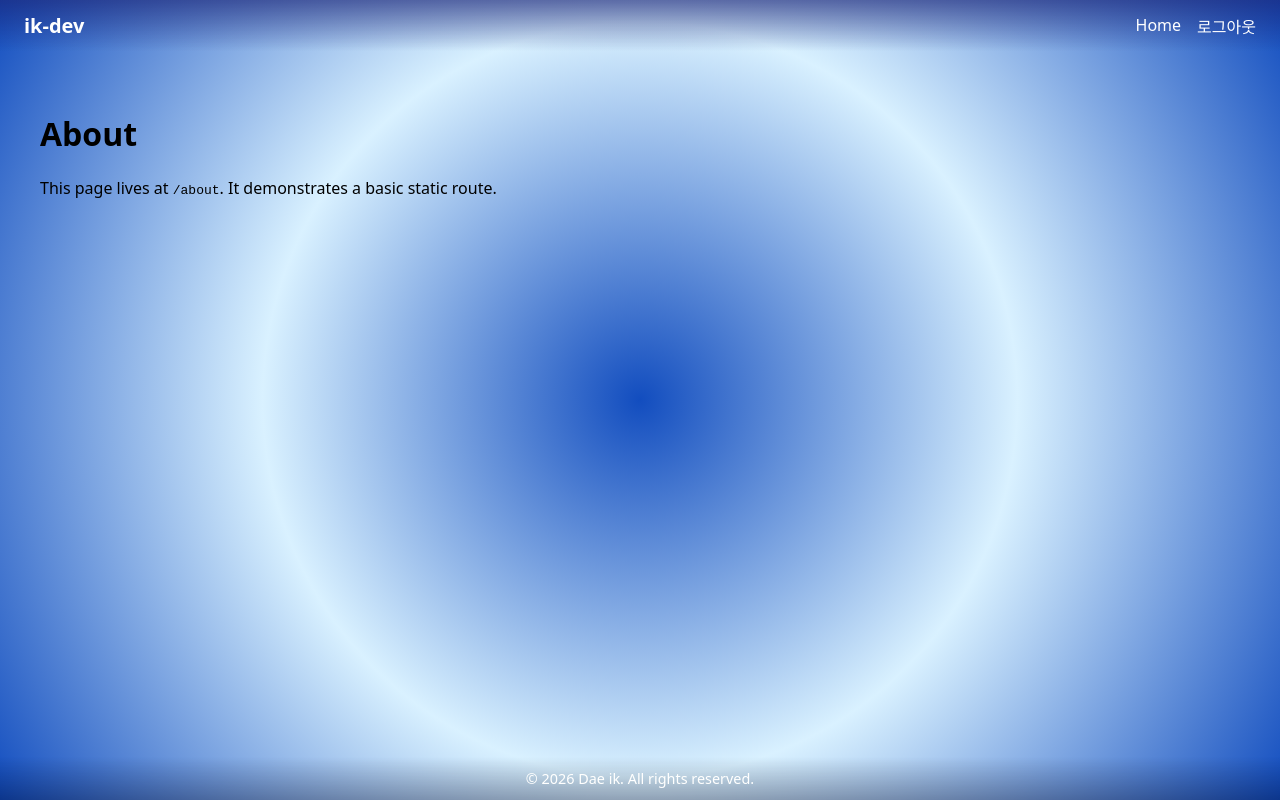
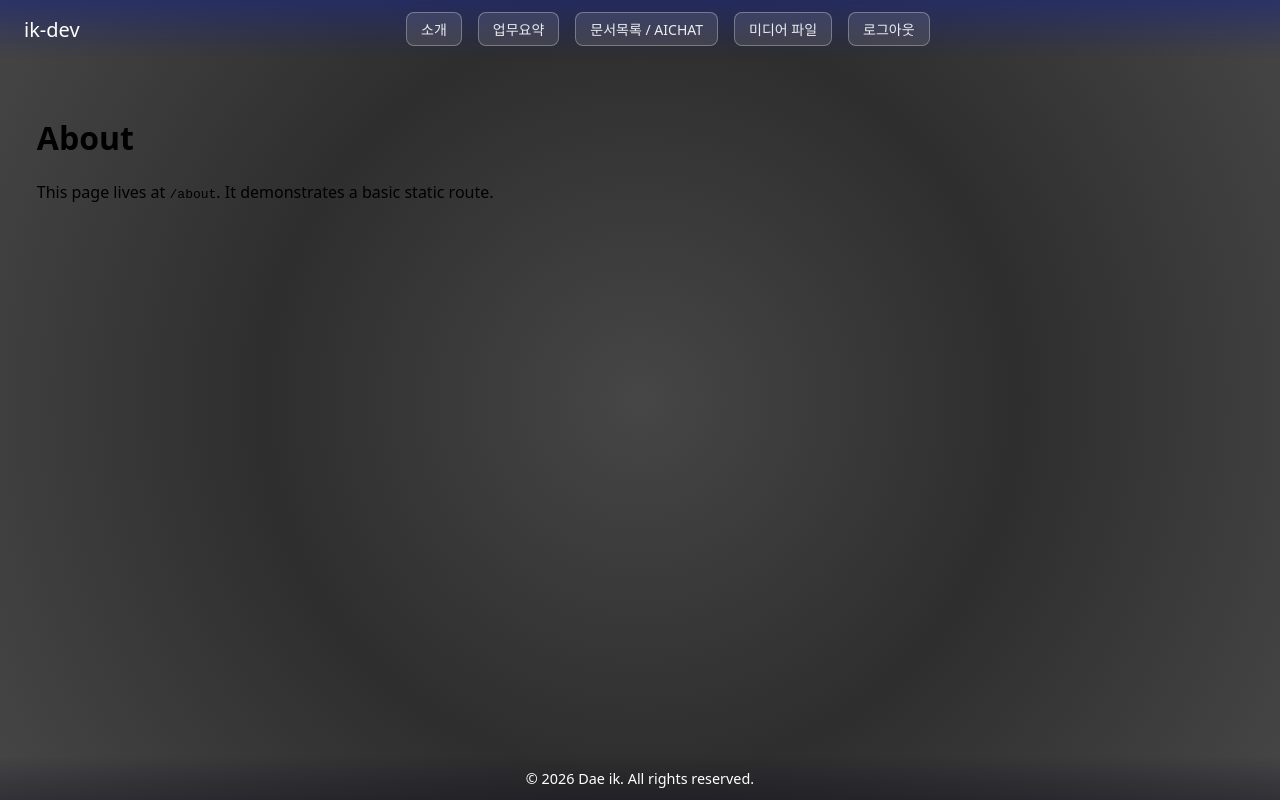
Before and after one commit to daebal24/ik-devs-Frontend, a Next.js app: page /about in a window 1280 px wide. Built offline with nearby package versions, Linux system fonts and the light colour scheme.

Commit message:
모바일 디자인 이슈 수정

```diff
--- a/app/layout.tsx
+++ b/app/layout.tsx
@@ -1,5 +1,5 @@
-import Header from "./defaultlayout/Header/page";
-import Footer from "./defaultlayout/Footer/page";
+import Header from "./web/defaultlayout/Header/page";
+import Footer from "./web/defaultlayout/Footer/page";
 
 export const metadata = {
   title: "Hello. ik-dev",
@@ -31,7 +31,12 @@ export default function RootLayout({ children }: { children: React.ReactNode })
             //background: "conic-gradient(#00c6ff, #0072ff, #00c6ff)"
             //
             //background: "conic-gradient(#f0f0f0, #124dbf, #f0f0f0)"
-            background: "radial-gradient(circle at 50% 50%,  #124dbf, #d9f1ff, #124dbf)"
+            //background: "radial-gradient(circle at 50% 50%,  #124dbf, #d9f1ff, #124dbf)",
+            //background: "radial-gradient(circle at 50% 50%,  #464646, #000000)",
+            background: "radial-gradient(circle at 50% 50%,  #464646, #2e2e2e, #464646)",
+            //backgroundImage: "url('/image/ubcbeach.jpg')", backgroundSize: "cover",
+            //backgroundImage: "url('/image/20260318_010648053.jpg')", backgroundSize: "cover",
+
 
           }}
         />
@@ -52,7 +57,7 @@ export default function RootLayout({ children }: { children: React.ReactNode })
               flex: 1,
               minHeight: 0,
               height: "100%",
-              padding: "16px",
+              padding: "1%",
               display: "flex",
               flexDirection: "column",
               overflow: "hidden",
--- /dev/null
+++ b/app/web/defaultlayout/Header/page.module.css
@@ -0,0 +1,136 @@
+.header {
+  background: linear-gradient(to bottom, rgba(30, 40, 120, 0.65), rgba(30, 40, 120, 0));
+  color: white;
+  padding: 12px 24px;
+  display: flex;
+  justify-content: space-between;
+  align-items: center;
+  position: relative;
+}
+
+.logo {
+  margin: 0;
+  font-size: 1.25rem;
+  text-decoration: none;
+  color: white;
+}
+
+/* ───── 데스크탑 nav ───── */
+.nav {
+  display: flex;
+  gap: 1rem;
+}
+
+.navBtn {
+  color: rgba(255, 255, 255, 0.9);
+  text-decoration: none;
+  font-size: 0.875rem;
+  padding: 6px 14px;
+  border-radius: 8px;
+  border: 1px solid rgba(255, 255, 255, 0.3);
+  background: rgba(255, 255, 255, 0.1);
+  transition: background 0.2s;
+  cursor: pointer;
+  font-family: inherit;
+}
+
+.navBtn:hover {
+  background: rgba(255, 255, 255, 0.2);
+}
+
+/* ───── 햄버거 버튼 (모바일 전용) ───── */
+.hamburger {
+  display: none;
+  flex-direction: column;
+  gap: 5px;
+  background: none;
+  border: none;
+  cursor: pointer;
+  padding: 4px;
+  z-index: 110;
+}
+
+.hamburgerLine {
+  width: 22px;
+  height: 2px;
+  background: rgba(255, 255, 255, 0.9);
+  border-radius: 99px;
+  transition: transform 0.25s, opacity 0.25s;
+  display: block;
+}
+
+/* 열렸을 때 X 모양 */
+.hamburger.open .hamburgerLine:nth-child(1) {
+  transform: translateY(7px) rotate(45deg);
+}
+.hamburger.open .hamburgerLine:nth-child(2) {
+  opacity: 0;
+}
+.hamburger.open .hamburgerLine:nth-child(3) {
+  transform: translateY(-7px) rotate(-45deg);
+}
+
+/* ───── 모바일 드롭다운 메뉴 ───── */
+.mobileMenu {
+  display: none;
+  position: absolute;
+  top: 100%;
+  left: 0;
+  right: 0;
+  background: rgba(18, 24, 43, 0.97);
+  border-top: 1px solid rgba(255, 255, 255, 0.08);
+  border-bottom: 1px solid rgba(255, 255, 255, 0.08);
+  z-index: 100;
+  flex-direction: column;
+  padding: 6px 0;
+  backdrop-filter: blur(12px);
+}
+
+.mobileMenu.open {
+  display: flex;
+}
+
+.mobileNavBtn {
+  background: none;
+  border: none;
+  color: rgba(255, 255, 255, 0.7);
+  font-size: 0.9rem;
+  font-family: inherit;
+  text-align: left;
+  padding: 12px 24px;
+  cursor: pointer;
+  display: flex;
+  align-items: center;
+  gap: 10px;
+  transition: background 0.15s, color 0.15s;
+  border-left: 3px solid transparent;
+}
+
+.mobileNavBtn:hover {
+  background: rgba(255, 255, 255, 0.06);
+  color: rgba(255, 255, 255, 0.95);
+  border-left-color: rgba(100, 140, 255, 0.7);
+}
+
+.mobileNavBtn:active {
+  background: rgba(255, 255, 255, 0.1);
+}
+
+/* ───── 반응형 분기 ───── */
+@media (max-width: 768px) {
+  .nav {
+    display: none;
+  }
+
+  .hamburger {
+    display: flex;
+  }
+
+  .mobileMenu {
+    display: none;
+  }
+
+  .mobileMenu.open {
+    display: flex;
+  }
+}
--- a/app/web/defaultlayout/Header/page.tsx
+++ b/app/web/defaultlayout/Header/page.tsx
@@ -1,73 +1,76 @@
 "use client";
 
-import React, { useRef, useEffect, useState } from "react";
-import { useRouter, usePathname  } from "next/navigation";
-import { ToastContainer, toast } from "react-toastify";
+import React, { useRef, useState } from "react";
+import { useRouter, usePathname } from "next/navigation";
+import { ToastContainer } from "react-toastify";
 import "react-toastify/ReactToastify.css";
+import styles from "./page.module.css";
 
+const HIDE_HEADER_PATHS = ["/web/login"];
 
-const HIDE_HEADER_PATHS = [
-  "/web/login",
+const NAV_ITEMS = [
+  { label: "소개",              path: "/web/wpage/viewpage/introduction" },
+  { label: "업무요약",          path: "/web/tasksummary" },
+  { label: "문서목록 / AICHAT", path: "/web/wpage/managepage" },
+  { label: "미디어 파일",       path: "/web/manageimage/viewimagelist" },
+  { label: "로그아웃",          path: "/web/login" },
 ];
-
-const navBtnStyle: React.CSSProperties = {
-  color: "rgba(255,255,255,0.9)",
-  textDecoration: "none",
-  fontSize: "0.875rem",
-  padding: "6px 14px",
-  borderRadius: "8px",
-  border: "1px solid rgba(255,255,255,0.3)",
-  background: "rgba(255,255,255,0.1)",
-  transition: "background 0.2s",
-  cursor: "pointer",
-  fontFamily: "inherit",
-};
 
 export default function Header() {
   const router = useRouter();
-  const didRun = useRef(false);
+  const pathname = usePathname();
+  const [menuOpen, setMenuOpen] = useState(false);
 
-  const pathname = usePathname();
+  const handleRouterPush = (path: string) => {
+    setMenuOpen(false);
+    router.push(path as any);
+  };
 
-
-  //로그인창에선 헤더 비활성
-  if (HIDE_HEADER_PATHS.includes(pathname)) return (<header></header>);
+  if (HIDE_HEADER_PATHS.includes(pathname)) return <header />;
 
   return (
-    <header
-      style={{
-        background: "linear-gradient(to bottom, rgba(30,40,120,0.65), rgba(30,40,120,0))",
-        color: "white",
-        padding: "12px 24px",
-        display: "flex",
-        justifyContent: "space-between",
-        alignItems: "center",
-      }}
-    >
-      <a
-        href="/web/main"
-        style={{ margin: 0, fontSize: "1.25rem", textDecoration: "none", color: "white" }}
-      >
+    <header className={styles.header}>
+      <a href="/web/main" className={styles.logo}>
         ik-dev
       </a>
 
-      <nav style={{ display: "flex", gap: "1rem" }}>
-        <button style={navBtnStyle} onClick={() => router.push("/web/wpage/viewpage/introduction")}>
-          소개/introduction
-        </button>
-        <button style={navBtnStyle} onClick={() => router.push("/web/tasksummary")}>
-          업무요약
-        </button>
-        <button style={navBtnStyle} onClick={() => router.push("/web/wpage/managepage")}>
-          문서목록 / AICHAT
-        </button>
-        <button style={navBtnStyle} onClick={() => router.push("/web/manageimage/viewimagelist")}>
-          미디어 파일
-        </button>
-        <button style={navBtnStyle} onClick={() => router.push("/web/login")}>
-          로그아웃
-        </button>
+      {/* 데스크탑 nav */}
+      <nav className={styles.nav}>
+        {NAV_ITEMS.map((item) => (
+          <button
+            key={item.path}
+            className={styles.navBtn}
+            onClick={() => handleRouterPush(item.path)}
+          >
+            {item.label}
+          </button>
+        ))}
       </nav>
+
+      {/* 햄버거 버튼 (모바일) */}
+      <button
+        className={`${styles.hamburger} ${menuOpen ? styles.open : ""}`}
+        onClick={() => setMenuOpen((prev) => !prev)}
+        aria-label="메뉴 열기"
+        aria-expanded={menuOpen}
+      >
+        <span className={styles.hamburgerLine} />
+        <span className={styles.hamburgerLine} />
+        <span className={styles.hamburgerLine} />
+      </button>
+
+      {/* 모바일 드롭다운 */}
+      <div className={`${styles.mobileMenu} ${menuOpen ? styles.open : ""}`}>
+        {NAV_ITEMS.map((item) => (
+          <button
+            key={item.path}
+            className={styles.mobileNavBtn}
+            onClick={() => handleRouterPush(item.path)}
+          >
+            {item.label}
+          </button>
+        ))}
+      </div>
 
       <ToastContainer position="top-center" autoClose={3000} />
     </header>
--- a/app/web/tasksummary/page.module.css
+++ b/app/web/tasksummary/page.module.css
@@ -3,13 +3,13 @@
 .page {
   color: #ffffff;
   margin: 0 auto;
-  padding: 24px;
+  padding: 1%;
   width: 96%;
   height: 100%;
   font-family: ui-sans-serif, system-ui, -apple-system, "Segoe UI",
     Roboto, "Noto Sans KR", Arial;
   border-radius: 1%;
-  background-color: #8a99be;
+  /* background-color: #8a99be; */
   /* background-color: #d0deff; */
   /* background: radial-gradient(circle at 40% 60%, #6677ee, rgb(101, 119, 235), #1e2680); */
 }
@@ -113,7 +113,7 @@
 }
 
 .input {
-  width: 90%;
+  width: 100%;
   min-width: 0;
   padding: 10px;
   color: #ffffff;
@@ -121,6 +121,7 @@
   border: 1px solid rgba(160, 160, 160, 0.3);
   border-radius: 10px;
   outline: none;
+  box-sizing: border-box;
 }
 .input::placeholder{
   color:rgb(209, 209, 209);
@@ -131,18 +132,19 @@
 }
 
 .textarea {
-  width: 90%;
+  width: 100%;
   min-height: 120px;
   margin-top: 5px;
   padding: 5px;
   font-size: 15px;
-  line-height:28px;
+  line-height: 28px;
   color: #ffffff;
   background: rgba(0, 0, 0, 0.2);
   border: 1px solid rgba(160, 160, 160, 0.3);
   border-radius: 10px;
   outline: none;
   resize: vertical;
+  box-sizing: border-box;
 }
 .textarea::placeholder{
   color:rgb(209, 209, 209);
@@ -292,26 +294,27 @@
 }
 
 .projectTitleInput {
-  width: 25%;
+  width: 100%;
+  max-width: 260px;
   min-width: 0;
   padding: 10px;
-  margin-bottom:2px;
+  margin-bottom: 2px;
   font-size: 14px;
   color: #ffffff;
   background: rgba(0, 0, 0, 0.2);
   border: 1px solid rgba(160, 160, 160, 0.3);
   border-radius: 10px;
   outline: none;
+  box-sizing: border-box;
 }
 
-/* 비편집 모드 — textarea와 동일한 박스 디자인 */
 .textareaView {
-  width: 90%;
+  width: 100%;
   min-height: 40px;
   margin-top: 2px;
-  padding: 8px 8px;
+  padding: 8px;
   font-size: 12px;
-  line-height:28px;
+  line-height: 28px;
   color: #ffffff;
   background: rgba(112, 112, 112, 0.2);
   border: 1px solid rgba(160, 160, 160, 0.3);
@@ -365,6 +368,7 @@
   border-radius: 12px;
   border: 1px solid rgba(160, 160, 160, 0.22);
   background: rgba(0, 0, 0, 0.18);
+  min-width: 0;
 }
 
 .idx {
@@ -384,6 +388,7 @@
 .meta {
   flex: 1;
   min-width: 0;
+  overflow: hidden;
 }
 
 .right {
@@ -403,3 +408,23 @@
     align-items: stretch;
   }
 }
+
+@media (max-width: 600px) {
+  .item {
+    flex-wrap: wrap;
+  }
+  .right {
+    flex: 1 1 100%;
+    display: flex;
+    justify-content: flex-end;
+    gap: 8px;
+    padding-top: 4px;
+    border-top: 1px solid rgba(160, 160, 160, 0.15);
+  }
+  .projectTitleInput {
+    max-width: 100%;
+  }
+  .card {
+    width: 100%;
+  }
+}
```
Also changed, not shown: app/web/tasksummary/page.tsx (+5 -8 lines).
